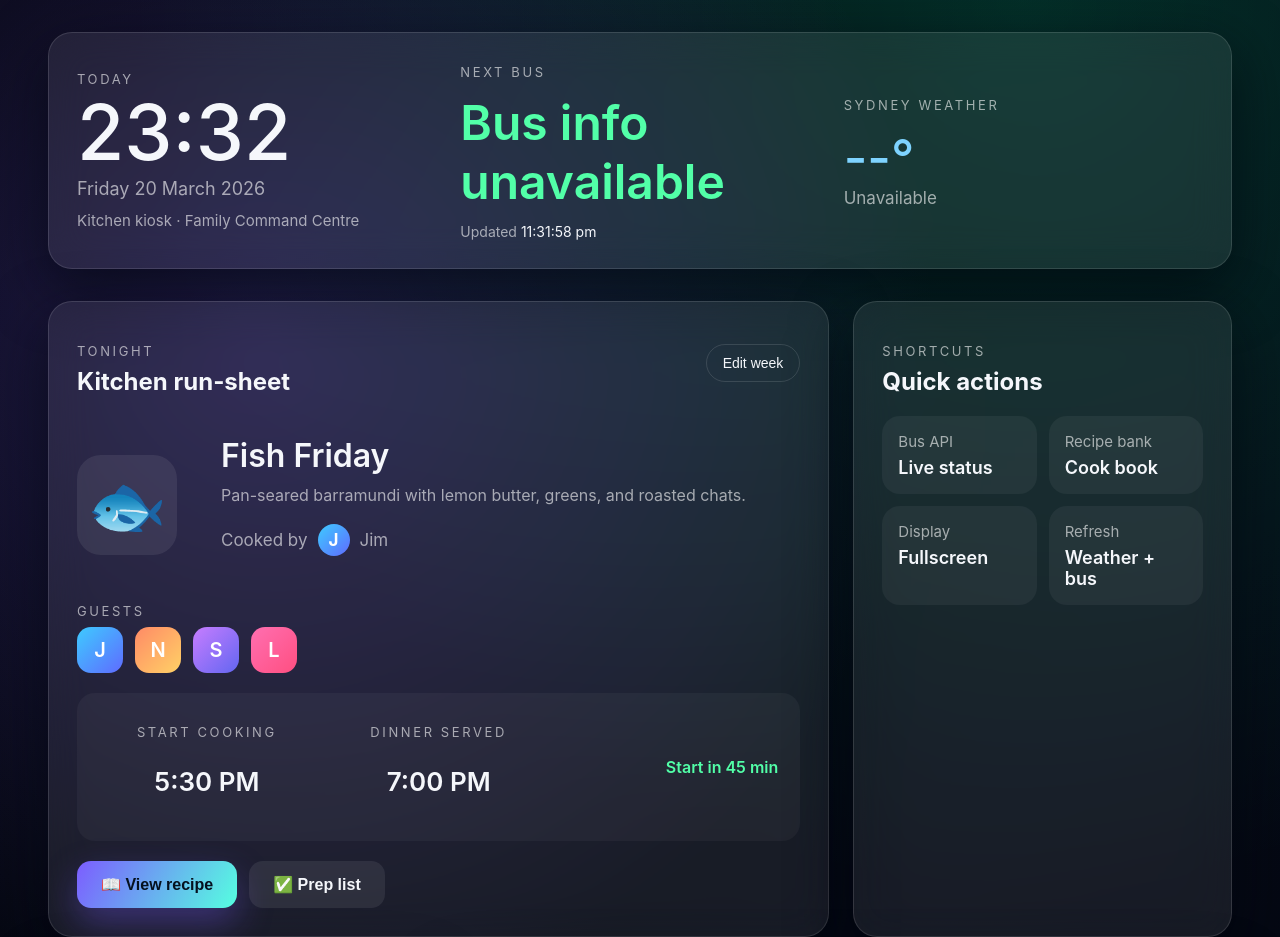
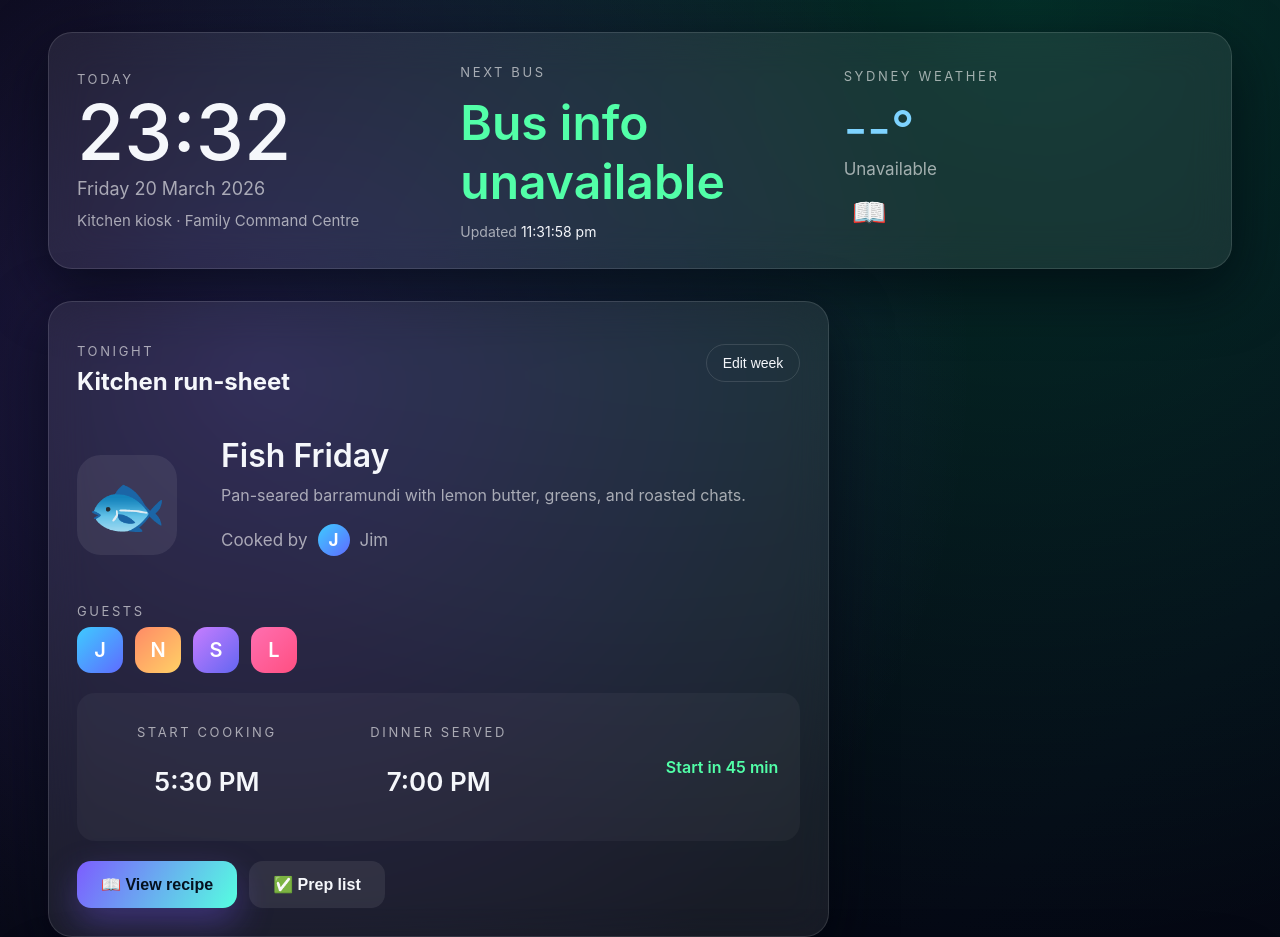
Before and after one commit to MarvinClaw007/marvin-commute, a website: page family-hub.html in a window 1280 px wide. Shown: the top 937 px of the page. Drawn offline with Linux system fonts and the light colour scheme; no server answers.

Commit message:
Replace Shortcuts with Next 3 Nights, add Cook Book icon to header

```diff
--- a/family-hub.html
+++ b/family-hub.html
@@ -407,6 +407,18 @@
 
         .quick-tile:hover { background: rgba(255, 255, 255, 0.08); }
 
+        .cookbook-link {
+            font-size: 28px;
+            cursor: pointer;
+            margin-top: 8px;
+            padding: 8px;
+            border-radius: 12px;
+            transition: background 0.2s;
+            display: inline-block;
+        }
+
+        .cookbook-link:hover { background: rgba(255, 255, 255, 0.1); }
+
         .quick-label { font-size: 15px; color: var(--subtle); }
         .quick-value { font-size: 18px; font-weight: 600; }
 
@@ -592,6 +604,7 @@
                 <div class="badge">Sydney weather</div>
                 <div class="hero-right-temp" id="weather-temp">--°</div>
                 <div class="hero-right-desc" id="weather-desc">Loading…</div>
+                <div class="cookbook-link" onclick="window.open('cook-book.html', '_blank')" title="Open Cook Book">📖</div>
             </div>
         </header>
 
@@ -638,34 +651,7 @@
                 </div>
             </article>
 
-            <article class="card quick-card">
-                <div class="card-heading">
-                    <div>
-                        <p class="eyebrow">Shortcuts</p>
-                        <h2>Quick actions</h2>
-                    </div>
-                </div>
-                <div class="quick-grid">
-                    <div class="quick-tile" onclick="window.open('https://marvin-commute.vercel.app/api/bus', '_blank')">
-                        <span class="quick-label">Bus API</span>
-                        <span class="quick-value">Live status</span>
-                    </div>
-                    <div class="quick-tile" onclick="window.open('cook-book.html', '_blank')">
-                        <span class="quick-label">Recipe bank</span>
-                        <span class="quick-value">Cook book</span>
-                    </div>
-                    <div class="quick-tile" onclick="toggleFullscreen()">
-                        <span class="quick-label">Display</span>
-                        <span class="quick-value">Fullscreen</span>
-                    </div>
-                    <div class="quick-tile" onclick="fetchWeather()">
-                        <span class="quick-label">Refresh</span>
-                        <span class="quick-value">Weather + bus</span>
-                    </div>
-                </div>
-            </article>
-
-            <article class="card next-days-card">
+            <article class="card next-days-card" style="grid-column: 1 / -1;">
                 <div class="section-title">
                     <div>
                         <p class="eyebrow">Coming up</p>
```
